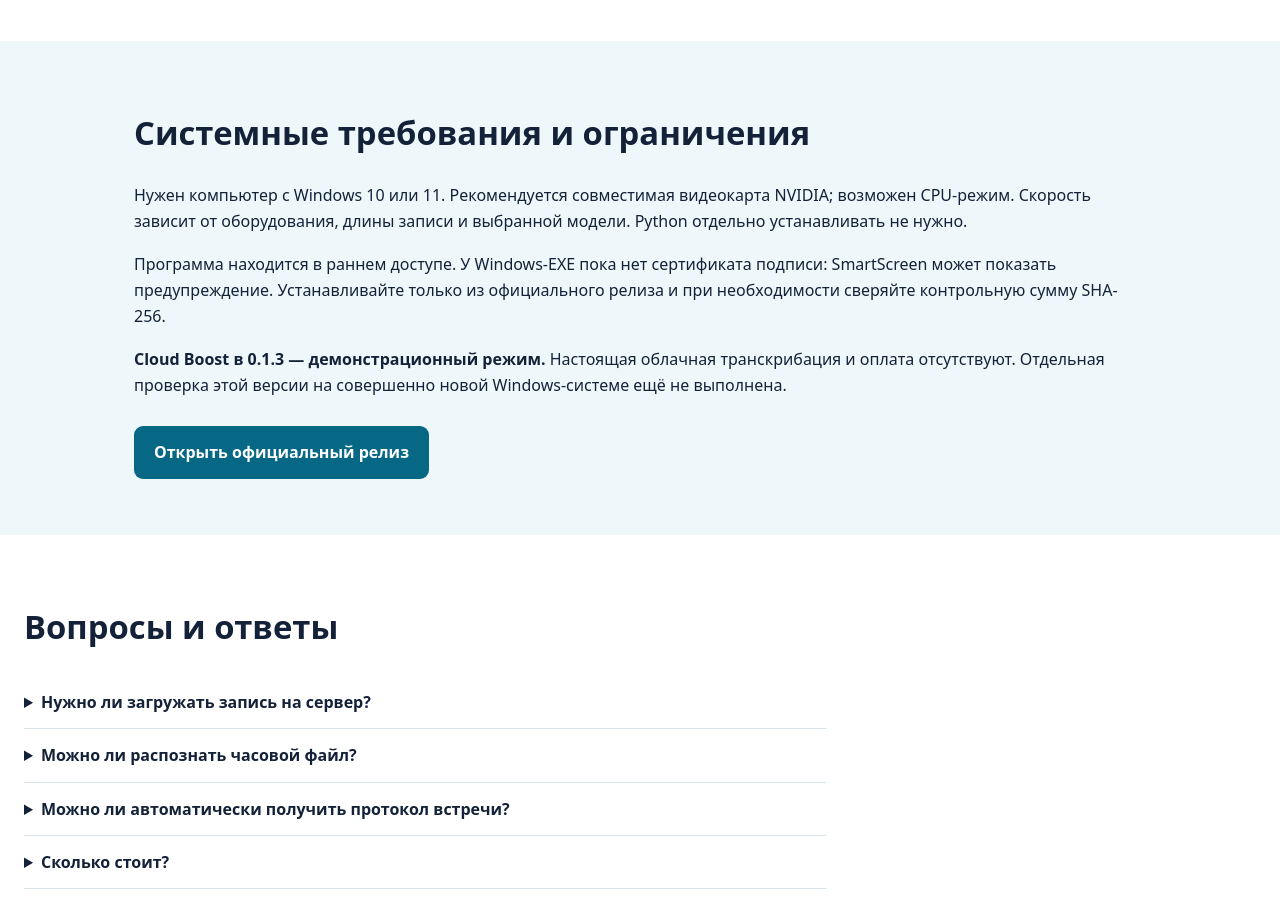
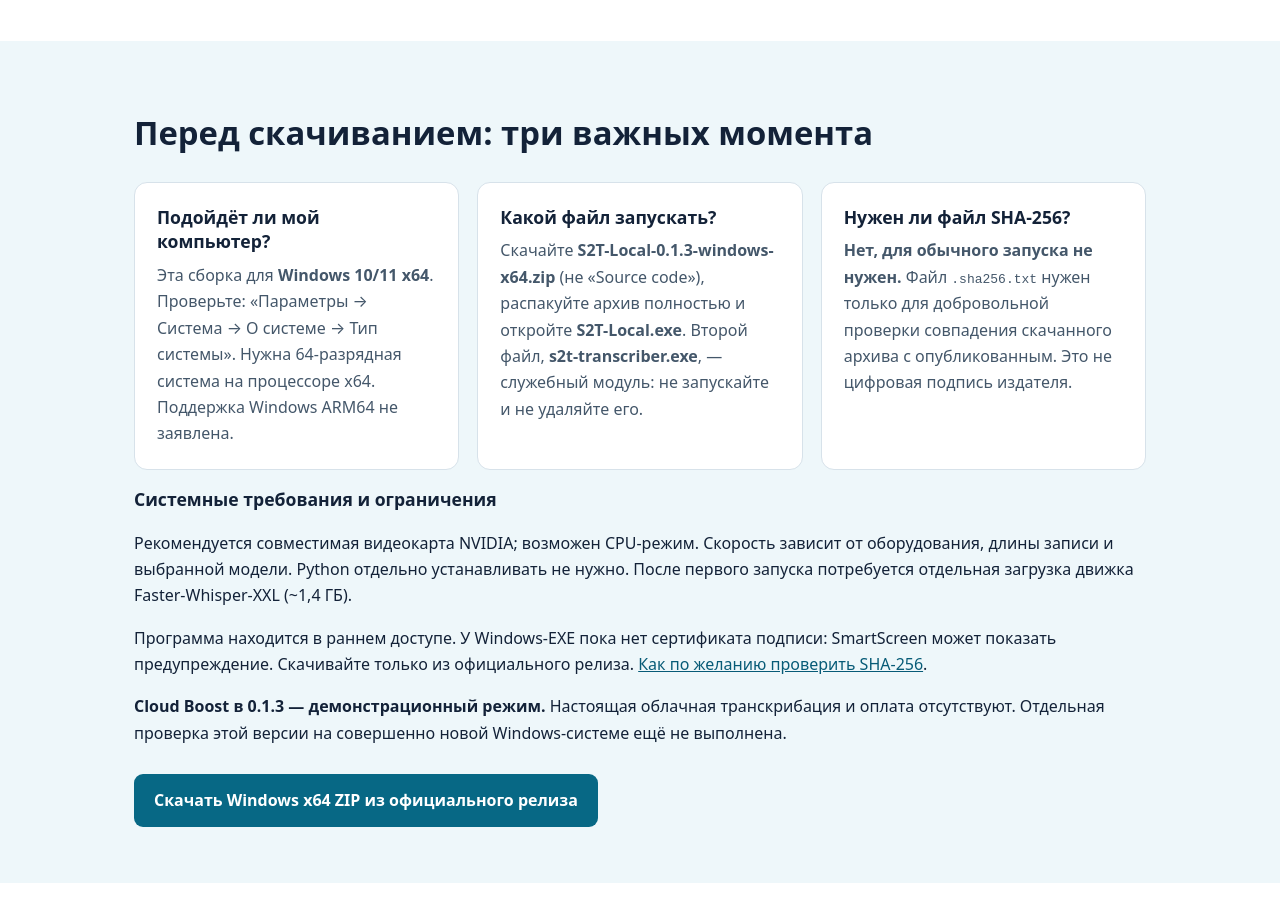
Before and after one commit to Octopus-inc/s2t-local, a plain HTML site: page docs/index.html in a window 1280 px wide. Shown: the part 1879-2800 px from the top of the page. Drawn offline with Linux system fonts and the light colour scheme.

Commit message:
site: explain Windows x64, optional SHA-256 and launcher vs CLI helper

```diff
--- a/docs/index.html
+++ b/docs/index.html
@@ -12,7 +12,7 @@
 <p class="lead">S2T Local распознаёт речь в записях встреч и интервью, разделяет реплики по спикерам и сохраняет результат в TXT. Аудиофайлы не отправляются в облако для распознавания.</p>
 <a class="btn" href="https://github.com/Octopus-inc/s2t-local/releases/tag/v0.1.3">Скачать S2T Local 0.1.3</a>
 <a class="btn secondary" href="#how">Как это работает</a>
-<p class="fine">Windows 10/11 · Portable ZIP · без установки Python · при первом запуске потребуется загрузить движок (~1,4 ГБ).</p>
+<p class="fine">Windows 10/11 x64 · Portable ZIP · без установки Python · при первом запуске потребуется загрузить движок (~1,4 ГБ).</p>
 </div></div>
 <section id="features"><div class="wrap"><h2>Для записей, с которыми нужно работать</h2>
 <div class="grid"><article class="tile"><h3>Разделение спикеров</h3><p>Реплики группируются по говорящим. Метки спикеров можно переименовывать; автоматическое разделение требует проверки.</p></article>
@@ -29,11 +29,17 @@
 <article class="tile"><h3><a href="meetings/">Расшифровка совещаний</a></h3><p>Создание текстовой расшифровки рабочей встречи для последующего протоколирования.</p></article>
 <article class="tile"><h3>Локальная работа</h3><p>Запись и транскрипт остаются на вашем ПК. При добровольной отправке отзыва действуют отдельные условия приватности.</p></article>
 </div></div></section>
-<section id="install" class="soft"><div class="wrap"><h2>Системные требования и ограничения</h2>
-<p>Нужен компьютер с Windows 10 или 11. Рекомендуется совместимая видеокарта NVIDIA; возможен CPU-режим. Скорость зависит от оборудования, длины записи и выбранной модели. Python отдельно устанавливать не нужно.</p>
-<p>Программа находится в раннем доступе. У Windows-EXE пока нет сертификата подписи: SmartScreen может показать предупреждение. Устанавливайте только из официального релиза и при необходимости сверяйте контрольную сумму SHA-256.</p>
+<section id="install" class="soft"><div class="wrap"><h2>Перед скачиванием: три важных момента</h2>
+<div class="grid">
+<article class="tile"><h3>Подойдёт ли мой компьютер?</h3><p>Эта сборка для <strong>Windows 10/11 x64</strong>. Проверьте: «Параметры → Система → О системе → Тип системы». Нужна 64-разрядная система на процессоре x64. Поддержка Windows ARM64 не заявлена.</p></article>
+<article class="tile"><h3>Какой файл запускать?</h3><p>Скачайте <strong>S2T-Local-0.1.3-windows-x64.zip</strong> (не «Source code»), распакуйте архив полностью и откройте <strong>S2T-Local.exe</strong>. Второй файл, <strong>s2t-transcriber.exe</strong>, — служебный модуль: не запускайте и не удаляйте его.</p></article>
+<article class="tile"><h3>Нужен ли файл SHA-256?</h3><p><strong>Нет, для обычного запуска не нужен.</strong> Файл <code>.sha256.txt</code> нужен только для добровольной проверки совпадения скачанного архива с опубликованным. Это не цифровая подпись издателя.</p></article>
+</div>
+<h3>Системные требования и ограничения</h3>
+<p>Рекомендуется совместимая видеокарта NVIDIA; возможен CPU-режим. Скорость зависит от оборудования, длины записи и выбранной модели. Python отдельно устанавливать не нужно. После первого запуска потребуется отдельная загрузка движка Faster-Whisper-XXL (~1,4 ГБ).</p>
+<p>Программа находится в раннем доступе. У Windows-EXE пока нет сертификата подписи: SmartScreen может показать предупреждение. Скачивайте только из официального релиза. <a href="https://github.com/Octopus-inc/s2t-local#нужно-ли-проверять-sha-256">Как по желанию проверить SHA-256</a>.</p>
 <p><strong>Cloud Boost в 0.1.3 — демонстрационный режим.</strong> Настоящая облачная транскрибация и оплата отсутствуют. Отдельная проверка этой версии на совершенно новой Windows-системе ещё не выполнена.</p>
-<a class="btn" href="https://github.com/Octopus-inc/s2t-local/releases/tag/v0.1.3">Открыть официальный релиз</a></div></section>
+<a class="btn" href="https://github.com/Octopus-inc/s2t-local/releases/tag/v0.1.3">Скачать Windows x64 ZIP из официального релиза</a></div></section>
 <section class="faq"><div class="wrap"><h2>Вопросы и ответы</h2>
 <details><summary>Нужно ли загружать запись на сервер?</summary><p>Нет. Для распознавания приложение обрабатывает записи локально. Кнопки Cloud Boost и обратной связи описаны отдельно в политике приватности.</p></details>
 <details><summary>Можно ли распознать часовой файл?</summary><p>Да, приложение предназначено в том числе для длинных записей. Скорость и качество зависят от компьютера, записи и выбранного режима.</p></details>
```
